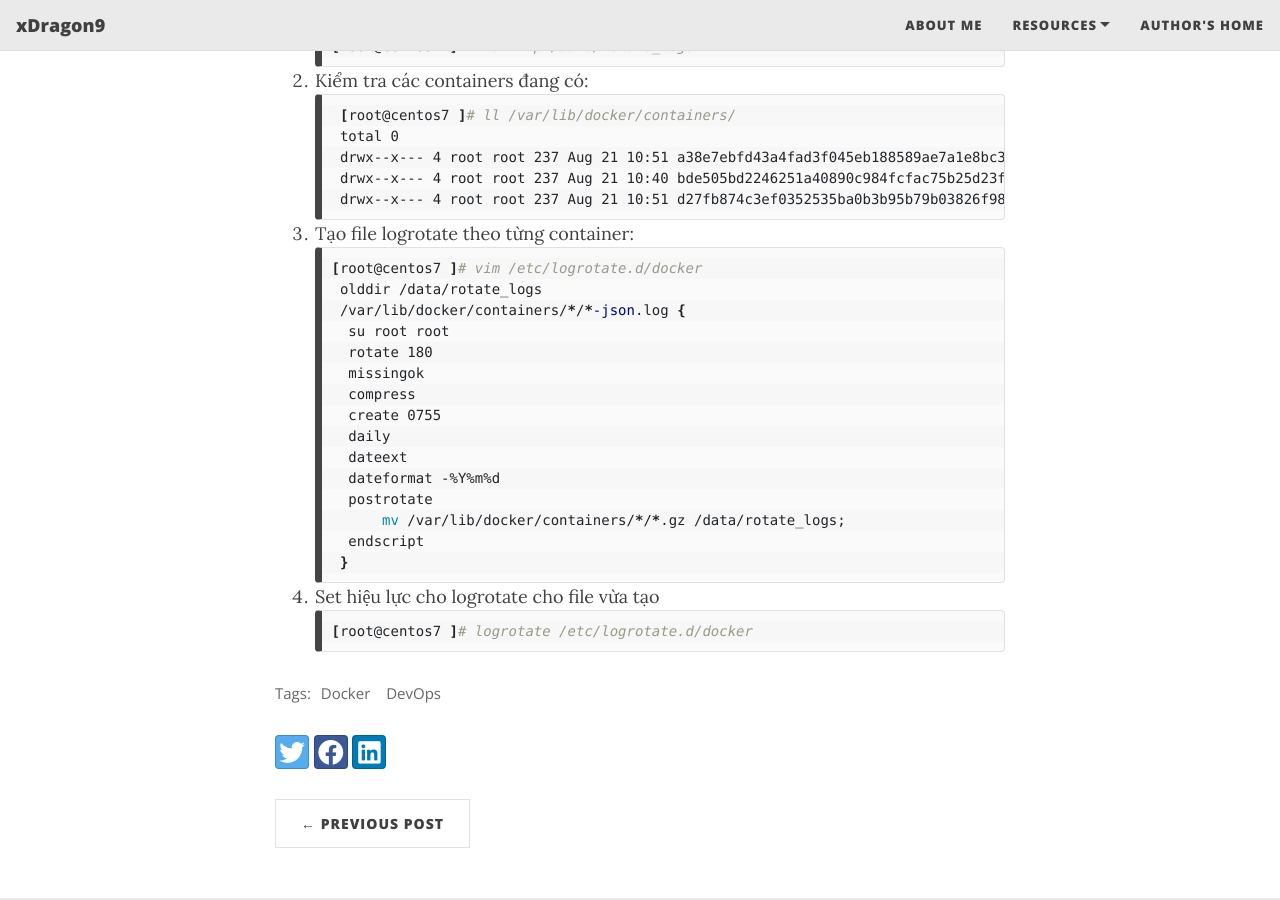
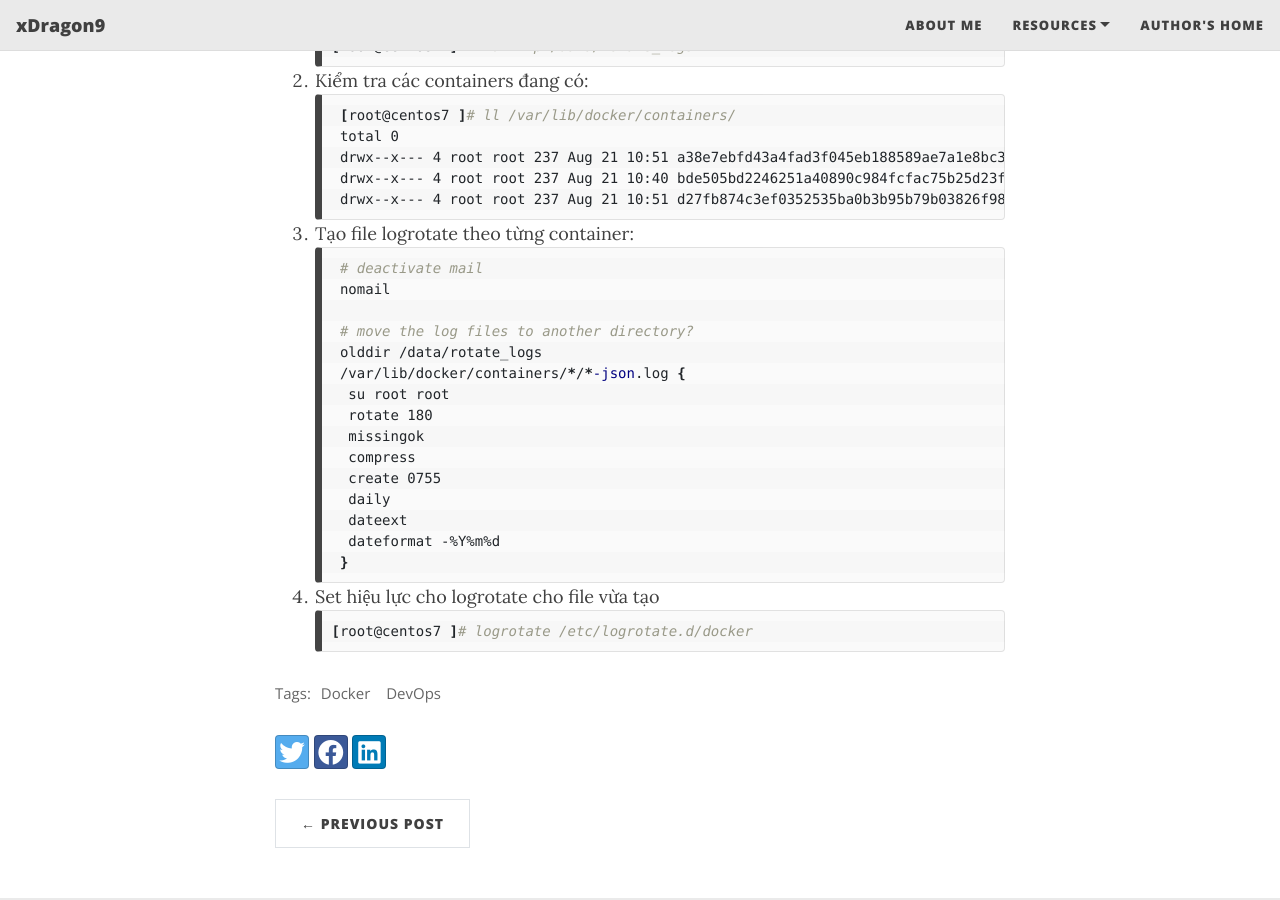
Before and after one commit to trungnvfet/trungnvfet.github.io, a Jekyll site: the page built from _posts/2022-08-21-How_To_Set_Logrotate_Docker.md, in a window 1280 px wide and 900 px high, scrolled down 307 px. Built offline with Jekyll 4.4.1, drawn with Linux system fonts in a browser that asks for light colours; nearby versions of some CDN libraries.

Commit message:
fix logrotate docker file

````diff
--- a/_posts/2022-08-21-How_To_Set_Logrotate_Docker.md
+++ b/_posts/2022-08-21-How_To_Set_Logrotate_Docker.md
@@ -28,7 +28,10 @@ twitter_text: 'Thay đổi đường dẫn logrotate cho docker'
 
 3. Tạo file logrotate theo từng container:
 ```bash
-[root@centos7 ]# vim /etc/logrotate.d/docker
+    # deactivate mail
+    nomail
+
+    # move the log files to another directory?
     olddir /data/rotate_logs
     /var/lib/docker/containers/*/*-json.log {
      su root root
@@ -39,9 +42,6 @@ twitter_text: 'Thay đổi đường dẫn logrotate cho docker'
      daily
      dateext
      dateformat -%Y%m%d
-     postrotate
-         mv /var/lib/docker/containers/*/*.gz /data/rotate_logs;
-     endscript
     }
 ```
 
````
